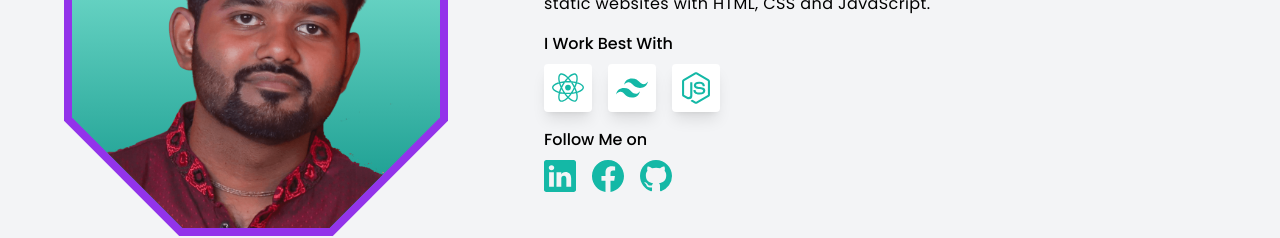
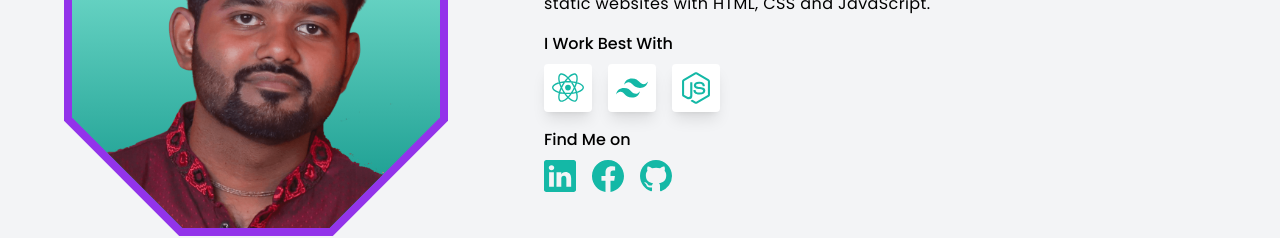
Before and after one commit to shovasarker/portfolio, a React (Create React App) app: page / in a window 1280 px wide. Shown: the part 1360-1598 px from the top of the page. Built offline with nearby package versions, Linux system fonts and the light colour scheme.

Commit message:
Social Links Label text Changed

```diff
--- a/src/pages/home/components/Profile/index.jsx
+++ b/src/pages/home/components/Profile/index.jsx
@@ -47,7 +47,7 @@ const Profile = () => {
           />
         </div>
 
-        <p className='mt-4 font-medium'>Follow Me on</p>
+        <p className='mt-4 font-medium'>Find Me on</p>
         <SocialLinks />
       </div>
     </div>
--- a/src/pages/shared/Footer/index.jsx
+++ b/src/pages/shared/Footer/index.jsx
@@ -5,7 +5,7 @@ const Footer = () => {
   return (
     <footer className='bg-gray-900 h-96'>
       <div className='container px-6 md:px-10 lg:px-16 h-full flex flex-col justify-center items-center'>
-        <p className='text-base font-medium text-white my-3'>Follow Me on</p>
+        <p className='text-base font-medium text-white my-3'>Find Me on</p>
         <SocialLinks />
         <p className='mt-10 text-white text-sm'>
           &copy; {new Date().getFullYear()} Shova Sarker. All rights reserved{' '}
```
